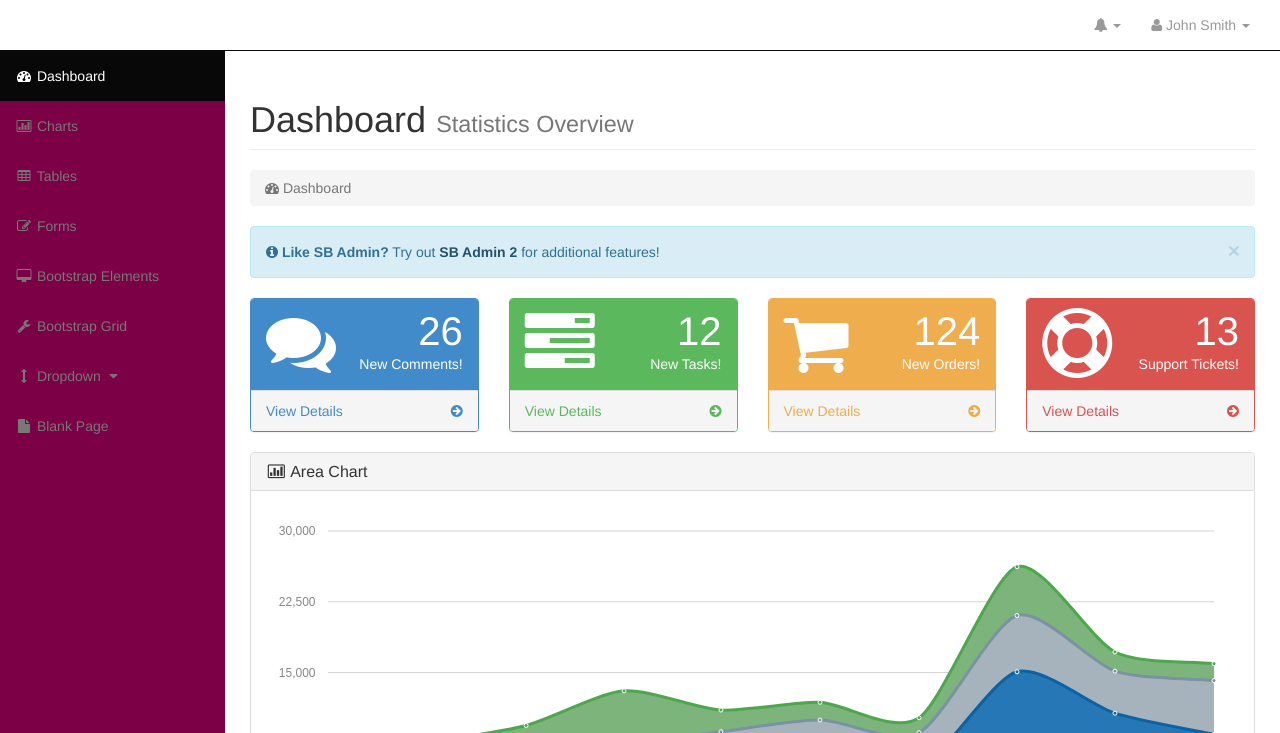
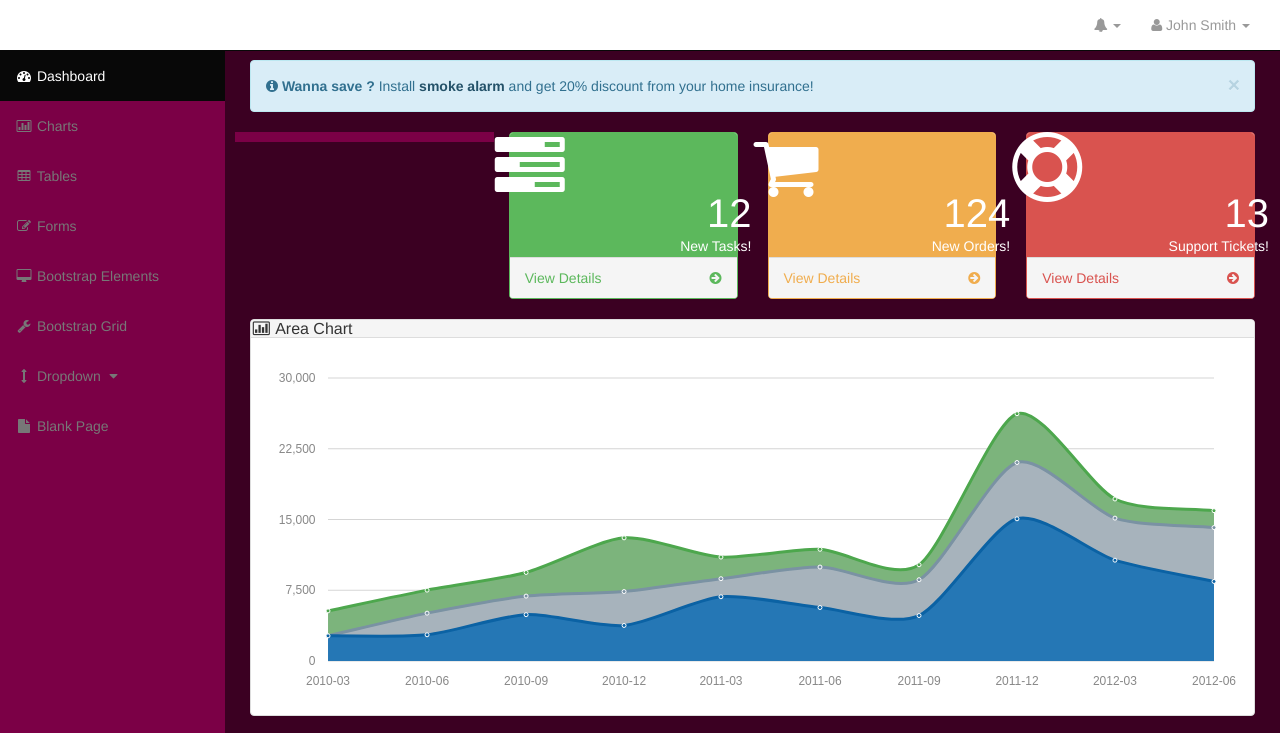
Before and after one commit to ifraixedes/hack-risk-asset-360-2, a website: page dev/index.html in a window 1280 px wide. Shown: the top 733 px of the page. Drawn offline with Linux system fonts and the light colour scheme.

Commit message:
not working

```diff
--- a/dev/index.html
+++ b/dev/index.html
@@ -141,53 +141,22 @@
 
             <div class="container-fluid">
 
-                <!-- Page Heading -->
-                <div class="row">
-                    <div class="col-lg-12">
-                        <h1 class="page-header">
-                            Dashboard <small>Statistics Overview</small>
-                        </h1>
-                        <ol class="breadcrumb">
-                            <li class="active">
-                                <i class="fa fa-dashboard"></i> Dashboard
-                            </li>
-                        </ol>
-                    </div>
-                </div>
-                <!-- /.row -->
 
                 <div class="row">
                     <div class="col-lg-12">
                         <div class="alert alert-info alert-dismissable">
                             <button type="button" class="close" data-dismiss="alert" aria-hidden="true">&times;</button>
-                            <i class="fa fa-info-circle"></i>  <strong>Like SB Admin?</strong> Try out <a href="http://startbootstrap.com/template-overviews/sb-admin-2" class="alert-link">SB Admin 2</a> for additional features!
+                            <i class="fa fa-info-circle"></i>  <strong>Wanna save ?</strong> Install  <a href="#" class="alert-link">smoke alarm</a> and get 20% discount from your home insurance!
                         </div>
                     </div>
                 </div>
                 <!-- /.row -->
 
                 <div class="row">
-                    <div class="col-lg-3 col-md-6">
-                        <div class="panel panel-primary">
-                            <div class="panel-heading">
-                                <div class="row">
-                                    <div class="col-xs-3">
-                                        <i class="fa fa-comments fa-5x"></i>
-                                    </div>
-                                    <div class="col-xs-9 text-right">
-                                        <div class="huge">26</div>
-                                        <div>New Comments!</div>
-                                    </div>
-                                </div>
-                            </div>
-                            <a href="#">
-                                <div class="panel-footer">
-                                    <span class="pull-left">View Details</span>
-                                    <span class="pull-right"><i class="fa fa-arrow-circle-right"></i></span>
-                                    <div class="clearfix"></div>
-                                </div>
-                            </a>
-                        </div>
+                    <div class="col-lg-3 col-md-6 card">
+
+
+
                     </div>
                     <div class="col-lg-3 col-md-6">
                         <div class="panel panel-green">
--- a/dev/styles/hack-risk.css
+++ b/dev/styles/hack-risk.css
@@ -11,3 +11,50 @@
 .hr-left-bar {
   background-color: #7b0046;
 }
+
+.row.numbers,
+.row.ticks{
+  margin: 0;
+}
+#page-wrapper {
+  background-color: #3b0022;
+}
+.crop-one{
+  background-image: url("/images/art.jpg");
+  width: 100%;
+  height: 210px;
+  background-size: cover;
+  background-repeat: no-repeat;
+}
+.huge{
+  margin-top: 30%;
+}
+.numbers li{
+  border-radius: 0 !important;
+  border: 5px solid #7b0046;
+  border-width: 5px 5px 5px 0;
+  height: 50px;
+}
+.card div, .card li{
+  background-color: #3b0022;
+  color: white;
+}
+.card{
+  border: 5px solid #7b0046;
+  padding: 0;
+}
+.panel-heading{
+  padding: 0;
+}
+.card > div{
+  padding: 0;
+}
+.card .row{
+  margin: 0;
+}
+.panel-heading >div>div{
+  padding: 0;
+}
+.list-group li:last-child{
+  border-right: 0;
+}
```
Also changed, not shown: dev/images/art.jpg (added).
